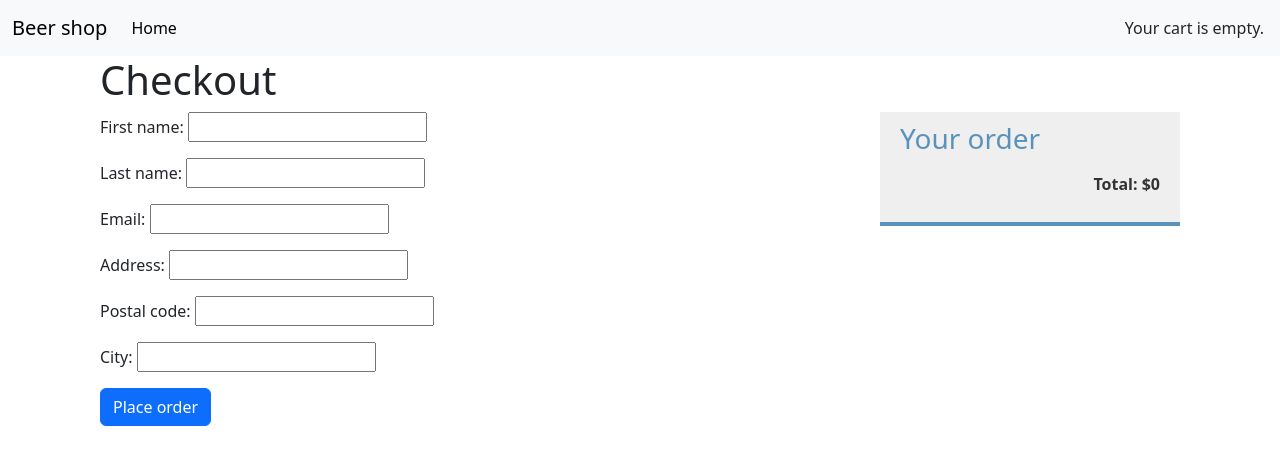
After one commit to VladlmlrF/beer_shop, a Django app: page /orders/create/ in a window 1280 px wide. The commit adds this page. Shown: the top 465 px of the page. Run offline with Django 4.2, Linux system fonts and the light colour scheme.

Commit message:
in app orders: created forms, urls, views and templates

```diff
--- a/beer_shop/beer_shop/urls.py
+++ b/beer_shop/beer_shop/urls.py
@@ -6,6 +6,7 @@ from django.conf.urls.static import static
 urlpatterns = [
     path('admin/', admin.site.urls),
     path('cart/', include('cart.urls', namespace='cart')),
+    path('orders/', include('orders.urls', namespace='orders')),
     path('', include('shop.urls', namespace='shop')),
 ]
 
--- a/beer_shop/cart/templates/cart/detail.html
+++ b/beer_shop/cart/templates/cart/detail.html
@@ -58,6 +58,6 @@
         <a href="{% url 'shop:product_list' %}" class="btn btn-primary">
             Continue shopping
         </a>
-        <a href="#" class="btn btn-primary">Checkout</a>
+        <a href="{% url 'orders:order_create' %}" class="btn btn-primary">Checkout</a>
     </p>
 {% endblock %}
--- /dev/null
+++ b/beer_shop/orders/forms.py
@@ -0,0 +1,8 @@
+from django import forms
+from .models import Order
+
+
+class OrderCreateForm(forms.ModelForm):
+    class Meta:
+        model = Order
+        fields = ['first_name', 'last_name', 'email', 'address', 'postal_code', 'city']
--- /dev/null
+++ b/beer_shop/orders/templates/orders/order/create.html
@@ -0,0 +1,27 @@
+{% extends "shop/base.html" %}
+{% load static %}
+
+{% block title %}
+  Checkout
+{% endblock %}
+
+{% block content %}
+  <h1>Checkout</h1>
+  <div class="order-info">
+    <h3>Your order</h3>
+    <ul>
+      {% for item in cart %}
+        <li>
+          {{ item.quantity }}x {{ item.product.name }}
+          <span>${{ item.total_price }}</span>
+        </li>
+      {% endfor %}
+    </ul>
+    <p>Total: ${{ cart.get_total_price }}</p>
+  </div>
+  <form method="post" class="order-form">
+    {{ form.as_p }}
+    <p><input type="submit" value="Place order" class="btn btn-primary"></p>
+    {% csrf_token %}
+  </form>
+{% endblock %}
--- /dev/null
+++ b/beer_shop/orders/urls.py
@@ -0,0 +1,8 @@
+from django.urls import path
+from .views import *
+
+app_name = 'orders'
+
+urlpatterns = [
+    path('create/', order_create, name='order_create'),
+]
--- a/beer_shop/orders/views.py
+++ b/beer_shop/orders/views.py
@@ -1,3 +1,22 @@
 from django.shortcuts import render
+from .models import OrderItem
+from .forms import OrderCreateForm
+from cart.cart import Cart
 
-# Create your views here.
+
+def order_create(request):
+    cart = Cart(request)
+    if request.method == 'POST':
+        form = OrderCreateForm(request.POST)
+        if form.is_valid():
+            order = form.save()
+            for item in cart:
+                OrderItem.objects.create(order=order,
+                                         product=item['product'],
+                                         price=item['price'],
+                                         quantity=item['quantity'])
+            cart.clear()
+            return render(request, 'orders/order/created.html', {'order': order})
+    else:
+        form = OrderCreateForm()
+    return render(request, 'orders/order/create.html', {'cart': cart, 'form': form})
--- a/beer_shop/shop/static/css/base.css
+++ b/beer_shop/shop/static/css/base.css
@@ -85,3 +85,35 @@ table#cart {
 table#cart img {
     width:400px;
 }
+
+.order-form {
+    float:left;
+}
+
+.order-info {
+    float:right;
+    width:300px;
+    background:#efefef;
+    padding:10px 20px;
+    color:#333;
+    border-bottom:4px solid #5993bb;
+}
+
+.order-info h3 {
+    color:#5993bb;
+}
+
+.order-info ul li {
+    margin:0;
+    padding:0;
+    font-size:14px;
+}
+
+.order-info p {
+    font-weight:bold;
+    float:right;
+}
+
+.order-info span {
+    float:right;
+}
--- a/beer_shop/shop/templates/shop/base.html
+++ b/beer_shop/shop/templates/shop/base.html
@@ -28,7 +28,7 @@
                         <a class="nav-link" href="{% url 'cart:cart_detail' %}">
                             Your cart: {{ total_items }} item{{ total_items|pluralize }}, ${{ cart.get_total_price }}
                         </a>
-                    {% else %}
+                    {% elif not order %}
                         Your cart is empty.
                     {% endif %}
                 {% endwith %}
```
Also changed, not shown: beer_shop/orders/templates/orders/order/created.html (added, +10 -0 lines).
